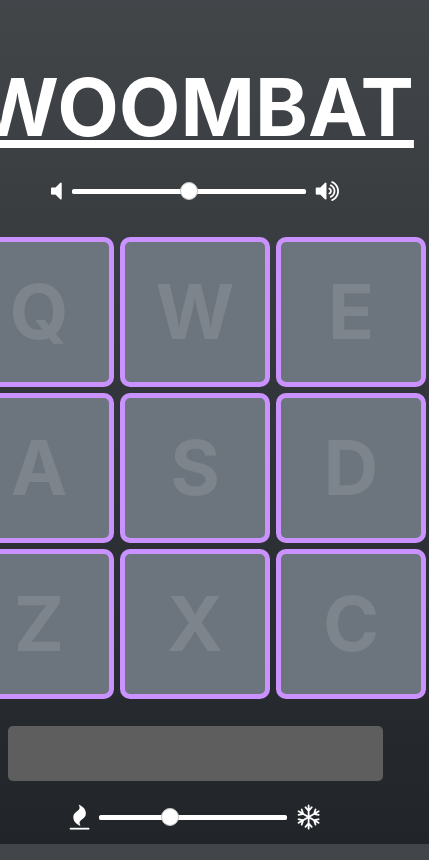
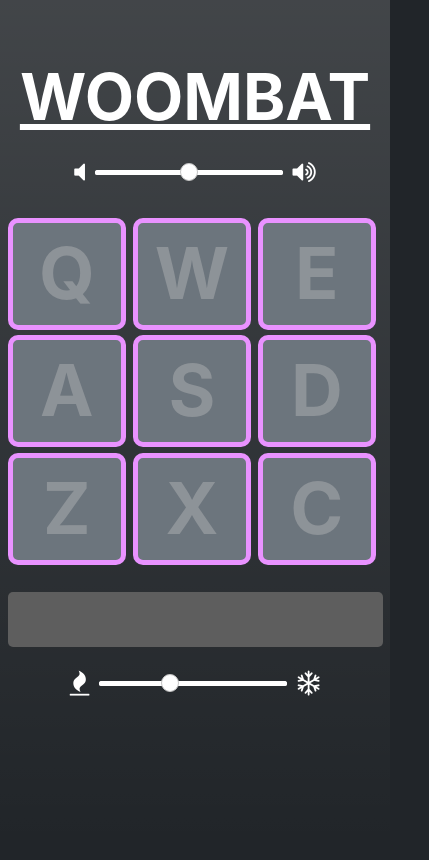
Before and after one commit to Sly-Ry/Drum-Machine, a React (Create React App) app: page / in a window 390 px wide. Shown: the whole page, 429 px wide, since content can reach past the window. Built offline with nearby package versions, Linux system fonts and the light colour scheme.

Commit message:
format for mobile. note: audio is still having issues on mobile but product in solid on desktop

```diff
--- a/package.json
+++ b/package.json
@@ -1,4 +1,5 @@
 {
+  "homepage": "https://sly-ry.github.io/Drum-Machine",
   "name": "drum-machine",
   "version": "0.1.0",
   "private": true,
@@ -12,6 +13,8 @@
     "web-vitals": "^2.1.4"
   },
   "scripts": {
+    "predeploy": "npm run build",
+    "deploy": "gh-pages -d build",
     "start": "react-scripts start",
     "build": "react-scripts build",
     "test": "react-scripts test",
@@ -34,5 +37,8 @@
       "last 1 firefox version",
       "last 1 safari version"
     ]
+  },
+  "devDependencies": {
+    "gh-pages": "^5.0.0"
   }
 }
--- a/src/App.css
+++ b/src/App.css
@@ -1,12 +1,15 @@
 body {
-  width: 100vw;
+  width: 100%;
   height: 100vh;
+  overflow: hidden;
 }
 
 .App {
+  margin: auto;
   display: flex;
   justify-content: center;
   padding-top: 7vh;
+  overflow: hidden;
 }
 
 h4 {
@@ -14,7 +17,7 @@ h4 {
 }
 
 #display h1 {
-  font-size: 5em;
+  font-size: 4em;
   font-weight: bolder;
   text-decoration: underline;
 }
@@ -24,20 +27,20 @@ h4 {
 .drum-pads {
   display: grid;
   grid-template-columns: 1fr 1fr 1fr;
+  align-items: center;
 }
 
 .drum-pad {
-  border: 5px solid rgb(202, 146, 255);
+  border: 5px solid rgb(233, 146, 255);
   border-radius: 10px;
-  margin: 3px;
-  width: 150px;
-  height: 150px;
+  width: 95%;
+  height: 95%;
   display: flex;
   justify-content: center;
   align-items: center;
-  font-size: 9vh;
+  font-size: 8.5vh;
   font-weight: bolder;
-  color: rgba(214, 214, 214, 0.164);
+  color: rgba(194, 194, 194, 0.384);
 }
 
 /* Input Sliders */
@@ -84,6 +87,7 @@ input[type=range]::-webkit-slider-thumb {
 /* Volume & Speed Sections */
 .volume, .speed {
   margin-bottom: 30px;
+  width: 100%;
   display: flex;
   justify-content: center;
   align-items: center;
```
Also changed, not shown: 1 other file (tests, documents, lock files or other folders).
